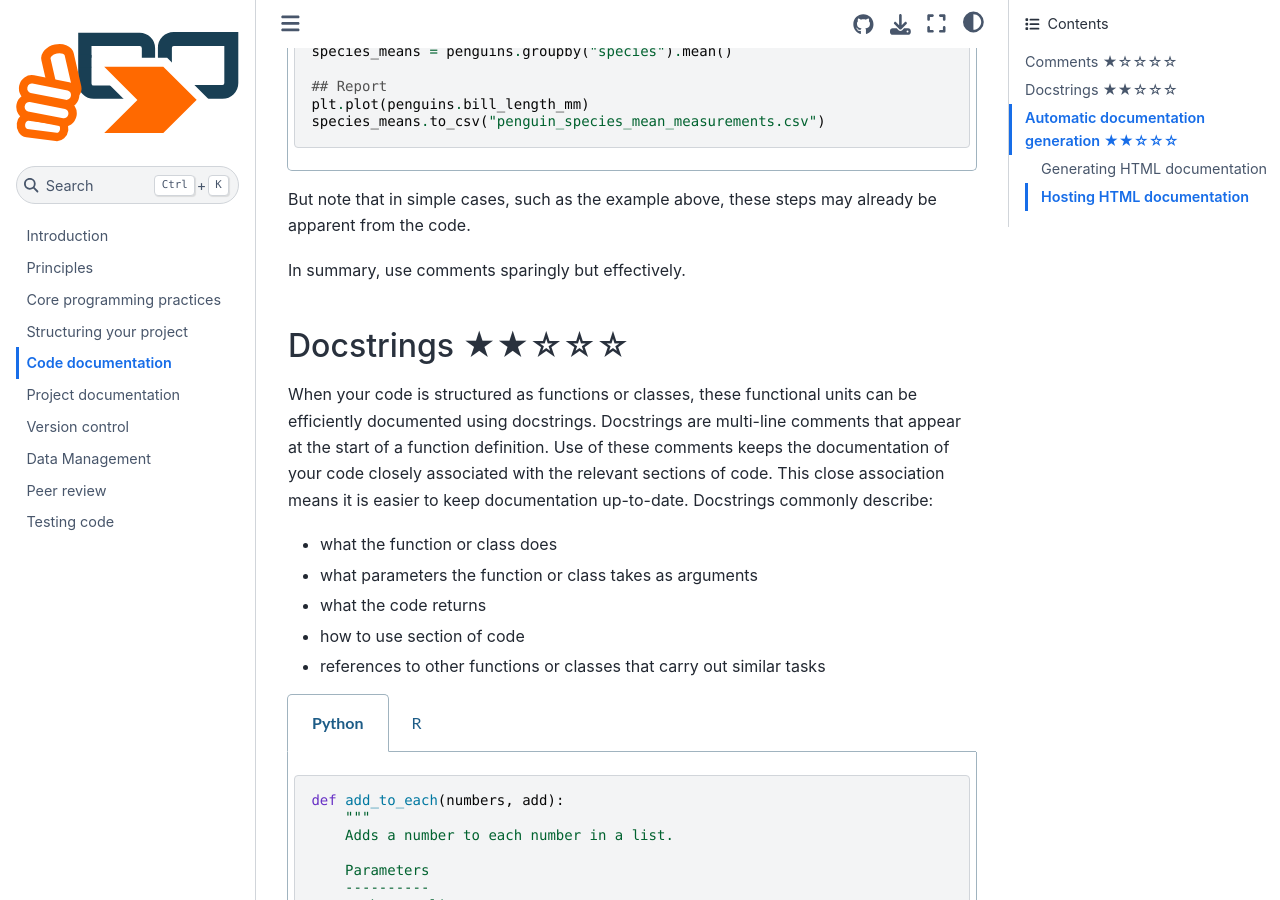
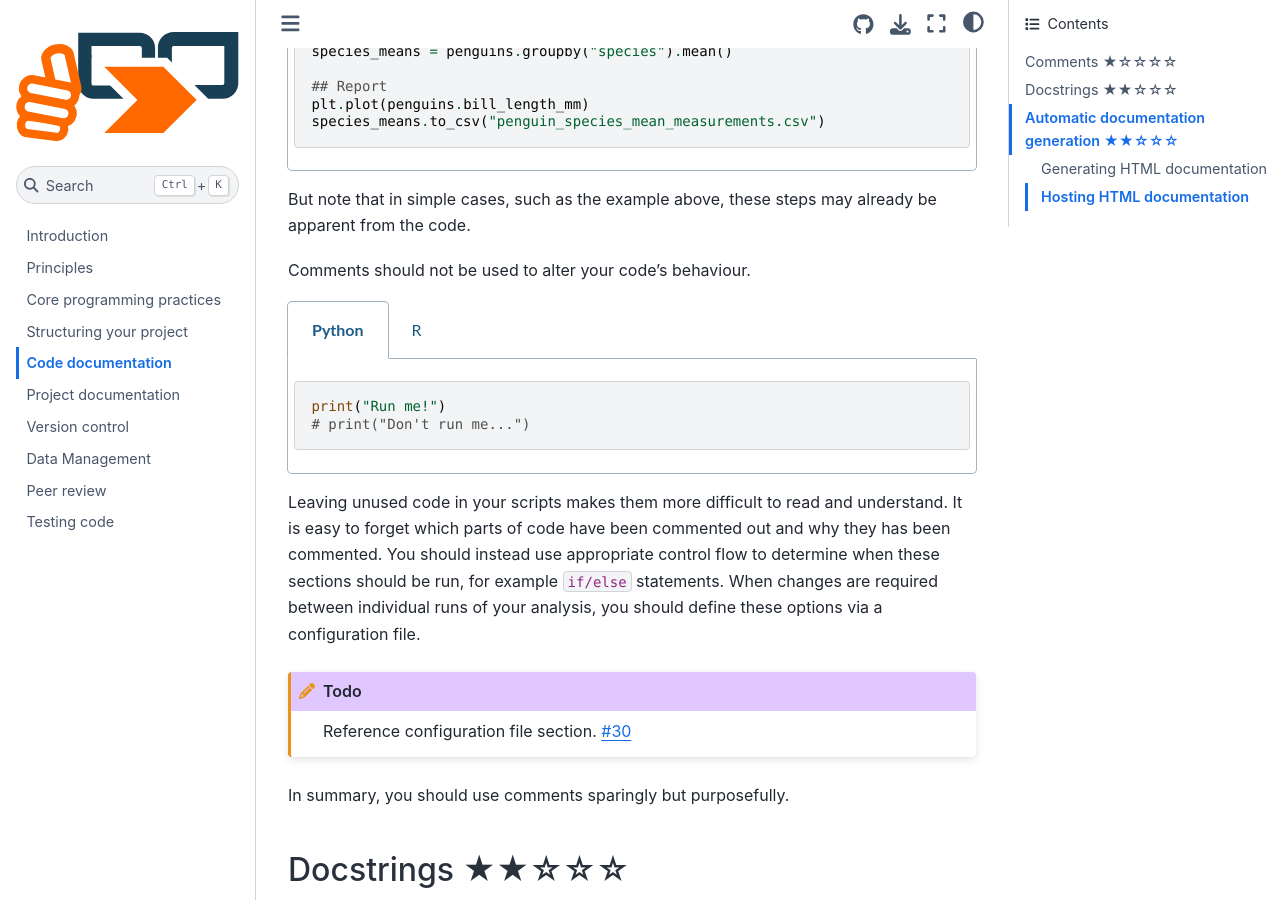
Before and after one commit to best-practice-and-impact/qa-of-code-guidance, a Jupyter Book: the page built from book/code_documentation.md, in a window 1280 px wide and 900 px high, scrolled down 1737 px. Built offline with Jupyter Book 1.0.4 settings and Sphinx 7.4.7 and the Sphinx Book theme 1.1.4, drawn with Linux system fonts in a browser that asks for light colours.

Commit message:
Fix #20 todo

`````diff
--- a/book/code_documentation.md
+++ b/book/code_documentation.md
@@ -105,7 +105,32 @@ write.csv(species_means, "penguin_species_mean_measurements.csv")
 
 But note that in simple cases, such as the example above, these steps may already be apparent from the code.
 
-In summary, use comments sparingly but effectively.
+Comments should not be used to alter your code's behaviour.
+
+````{tabs}
+
+```{code-tab} py
+print("Run me!")
+# print("Don't run me...")
+```
+```{code-tab} r R
+print("Run me!")
+# print("Don't run me...")
+```
+
+````
+
+Leaving unused code in your scripts makes them more difficult to read and understand.
+It is easy to forget which parts of code have been commented out and why they has been commented.
+You should instead use appropriate control flow to determine when these sections should be run, for example `if/else` statements.
+When changes are required between individual runs of your analysis, you should define these options via a configuration file.
+
+```{todo}
+Reference configuration file section.
+[#30](https://github.com/best-practice-and-impact/qa-of-code-guidance/issues/30)
+```
+
+In summary, you should use comments sparingly but purposefully.
 
 
 (docstrings)=
`````
Also changed, not shown: book/core_programming.md (+0 -9 lines), early_development/references.md (+2 -0 lines).
